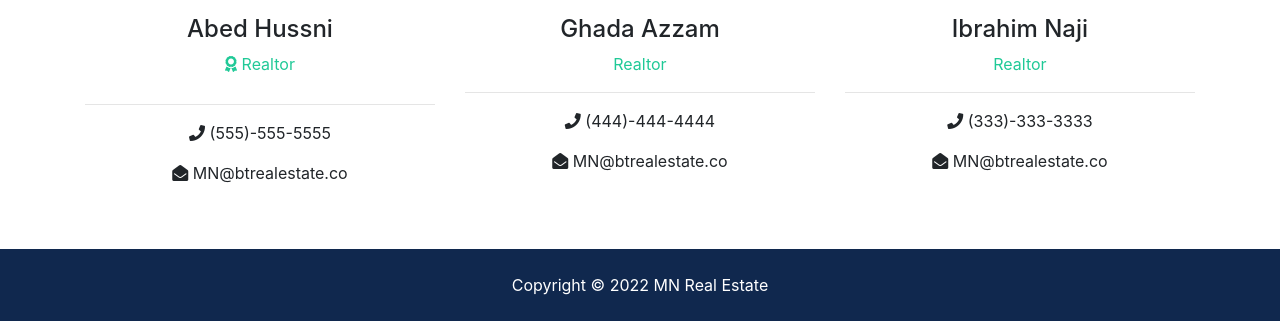
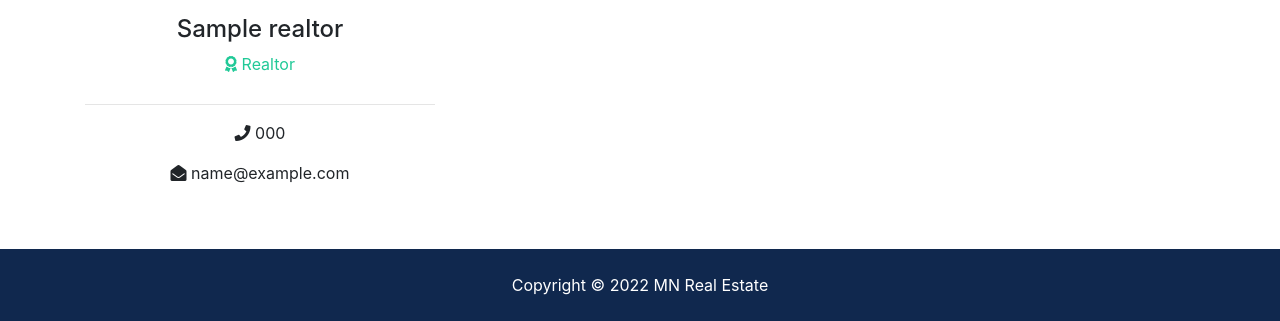
Before and after one commit to Mustafanaji0413/real-estate, a Django app: page /about in a window 1280 px wide. Shown: the part 1499-1820 px from the top of the page. Run offline with Django 3.2, Linux system fonts and the light colour scheme; tables that the repository leaves empty hold one stand-in row (values such as "Sample post"); grey boxes marked "Sample" are stand-in pictures; some libraries are stand-ins or nearby versions.

Commit message:
Add realtors info and image from the database to the about page

```diff
--- a/pages/views.py
+++ b/pages/views.py
@@ -1,6 +1,7 @@
 from django.shortcuts import render
 from django.http import HttpResponse
 from listings.models import Listing
+from realtors.models import Realtor
 
 
 def index(request):
@@ -13,4 +14,15 @@ def index(request):
 
 
 def about(request):
-    return render(request, 'pages/about.html')
+    # Load all realtors
+    realtors = Realtor.objects.order_by('-hire_date')
+
+    # Load seller of the month
+    mvp_realtors = Realtor.objects.all().filter(is_mvp=True)
+
+    context = {
+        'realtors': realtors,
+        'mvp_realtors': mvp_realtors
+    }
+
+    return render(request, 'pages/about.html', context)
--- a/templates/pages/about.html
+++ b/templates/pages/about.html
@@ -58,39 +58,26 @@
     <div class="container">
       <h2 class="text-center">Our Team</h2>
       <div class="row text-center">
+        {% if realtors %}
+          {% for realtor in realtors %}
           <div class="col-md-4">
-          <img src="assets/img/realtors/kyle.jpg" alt="" class="rounded-circle mb-3">
-          <h4>Abed Hussni</h4>
+            <img src="{{ realtor.photo.url }}" alt="" class="rounded-circle mb-3">
+            <h4>{{ realtor.name}}</h4>
             <p class="text-success">
               <i class="fas fa-award text-success mb-3"></i> Realtor</p>
             <hr>
             <p>
-            <i class="fas fa-phone"></i> (555)-555-5555</p>
+              <i class="fas fa-phone"></i> {{ realtor.phone }}</p>
             <p>
-            <i class="fas fa-envelope-open"></i> MN@btrealestate.co</p>
+              <i class="fas fa-envelope-open"></i> {{ realtor.email }}</p>
           </div>
+          {% endfor %}
+        {% else %}
+        <div class="col-md-12">
+          <p>No Realtor Avalible</p>
+        </div>
+        {% endif %}
 
-        <div class="col-md-4">
-          <img src="assets/img/realtors/mark.jpg" alt="" class="rounded-circle mb-3">
-          <h4>Ghada Azzam</h4>
-          <p class="text-success">Realtor</p>
-          <hr>
-          <p>
-            <i class="fas fa-phone"></i> (444)-444-4444</p>
-          <p>
-            <i class="fas fa-envelope-open"></i> MN@btrealestate.co</p>
-        </div>
-
-        <div class="col-md-4">
-          <img src="assets/img/realtors/jenny.jpg" alt="" class="rounded-circle mb-3">
-          <h4>Ibrahim Naji</h4>
-          <p class="text-success">Realtor</p>
-          <hr>
-          <p>
-            <i class="fas fa-phone"></i> (333)-333-3333</p>
-          <p>
-            <i class="fas fa-envelope-open"></i> MN@btrealestate.co</p>
-        </div>
       </div>
     </div>
   </section>
```
Lines whose indentation alone changed are shown as unchanged.
